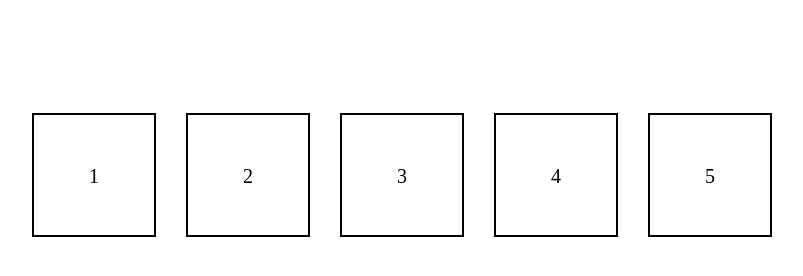
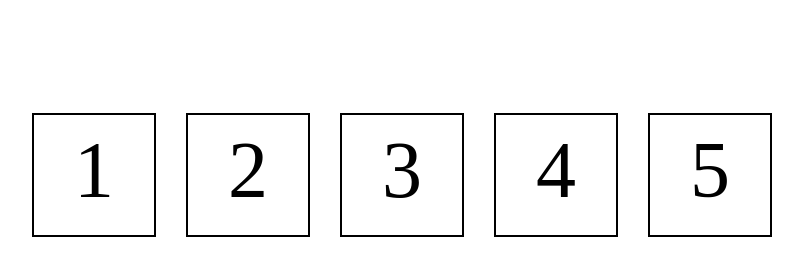
Before and after one commit to denisbilous1989/colorSquares, a plain HTML site: page index.html in a window 1280 px wide. Shown: the whole page, without its empty margins (238-1041 px from the left). Drawn offline with Linux system fonts and the light colour scheme.

Commit message:
delete <span>

```diff
--- a/index.html
+++ b/index.html
@@ -11,11 +11,11 @@
   <div id="wrapper">
     <div class="container">
       <div class="squares">
-        <div class="square"><span>1</span></div>
-        <div class="square"><span>2</span></div>
-        <div class="square"><span>3</span></div>
-        <div class="square"><span>4</span></div>
-        <div class="square"><span>5</span></div>
+        <div class="square">1</div>
+        <div class="square">2</div>
+        <div class="square">3</div>
+        <div class="square">4</div>
+        <div class="square">5</div>
       </div>
     </div>
   </div>
--- a/style.css
+++ b/style.css
@@ -15,7 +15,7 @@
 }
 
 .square {
-  font-size: 20px;
+  font-size: 80px;
   text-align: center;
   padding: 10px;
   margin: 100px 15px;
```
